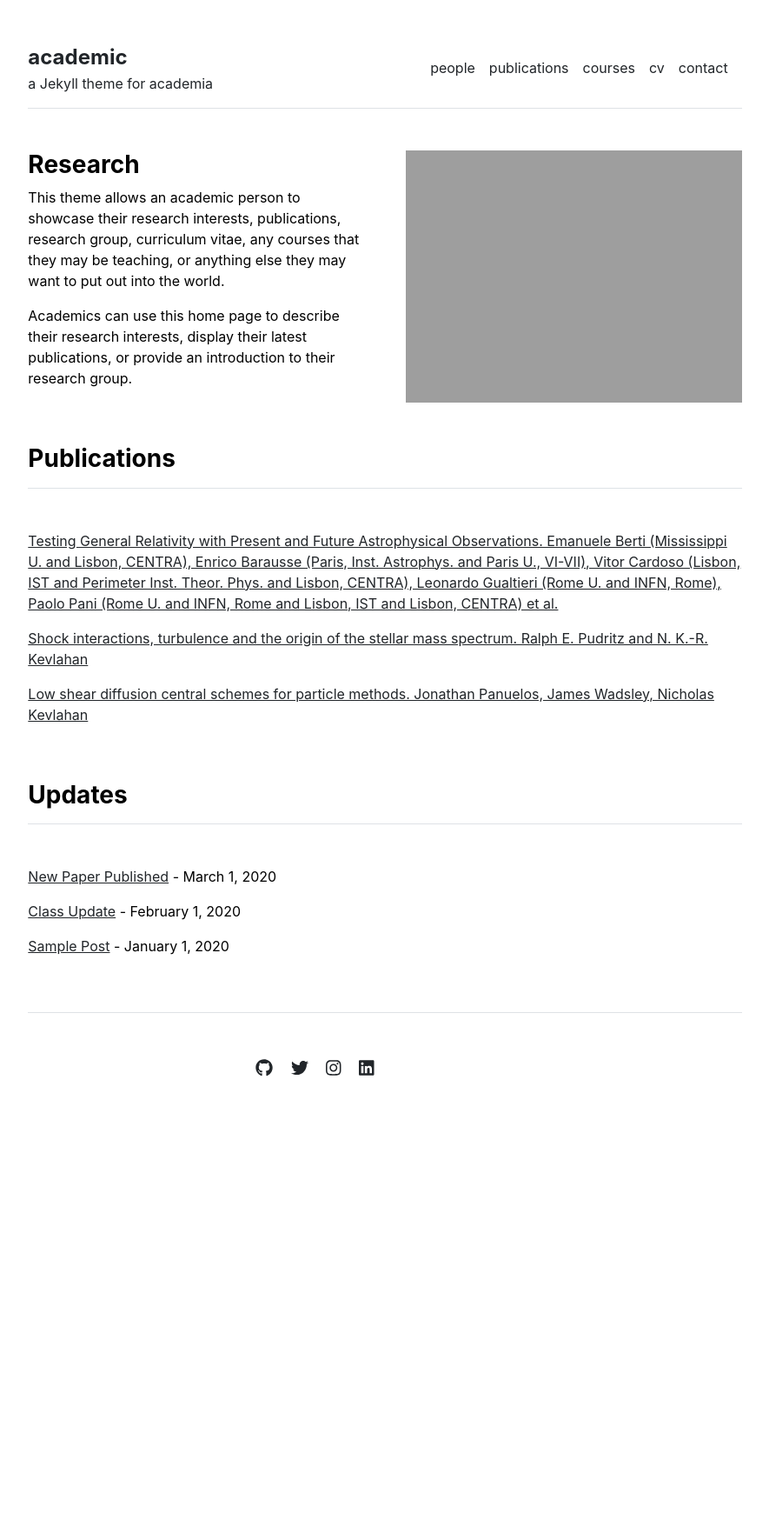
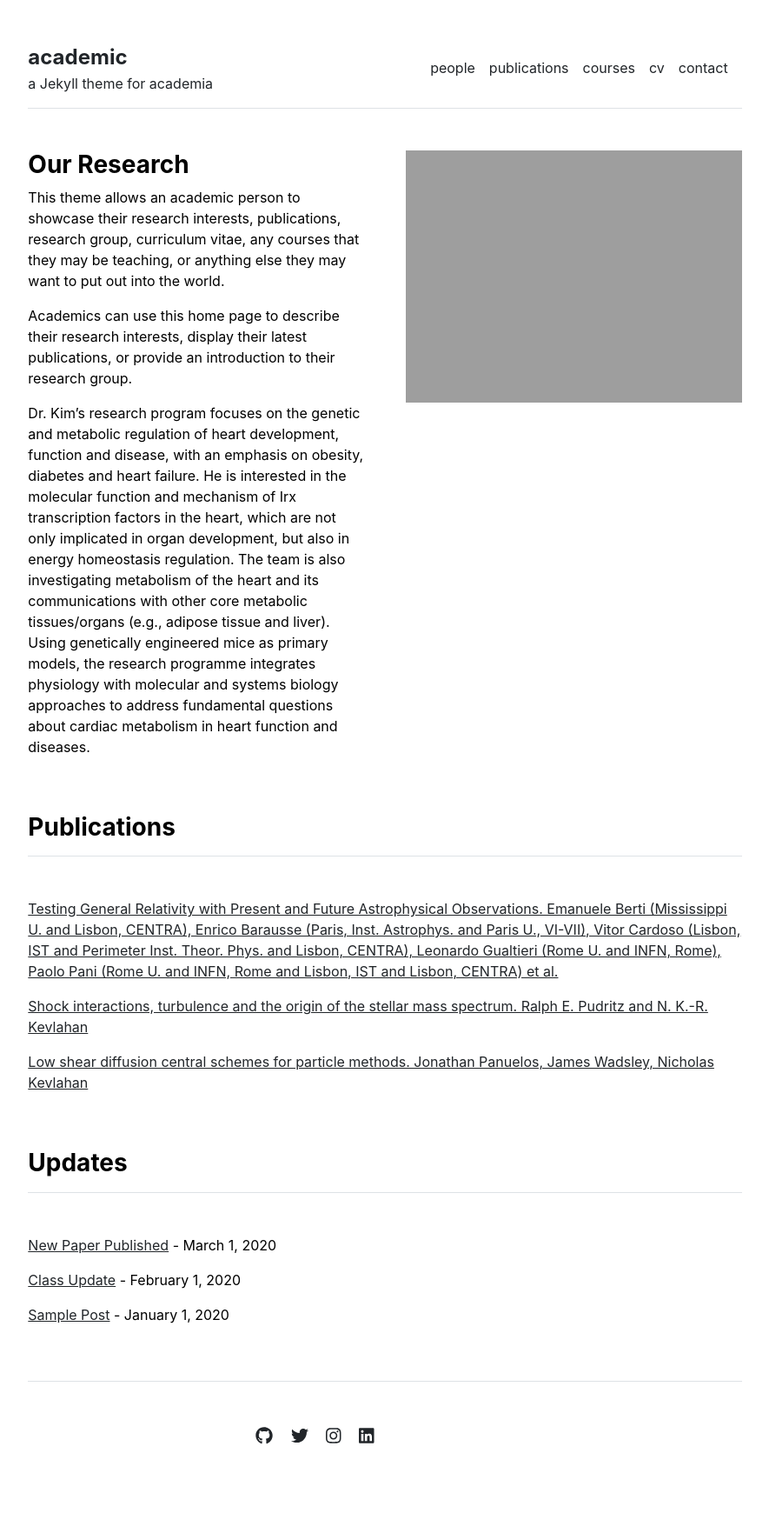
Before and after one commit to hankimlab/hankimlab.github.io, a Jekyll site: the page built from index.md, in a window 1280 px wide. Shown: the whole page at 87% size, without its empty margins (197-1082 px from the left). Built offline with Jekyll 4.4.1, drawn with Linux system fonts in a browser that asks for light colours; before the commit the page ends 1339 px from its top, so only the background shows below that.

Commit message:
Update home.html

```diff
--- a/_layouts/home.html
+++ b/_layouts/home.html
@@ -4,8 +4,11 @@ layout: default
 
 <div class="row g-5 mb-5">
   <div class="col-md-6">
-    <h3 class="fw-bold">Research</h3>
+    <h3 class="fw-bold">Our Research</h3>
     {{ content }}
+    <p>Dr. Kim’s research program focuses on the genetic and metabolic regulation of heart development, function and disease, with an emphasis on obesity, diabetes and heart failure. He is interested in the molecular function and mechanism of Irx transcription factors in the heart, which are not only implicated in organ development, but also in energy homeostasis regulation.
+
+The team is also investigating metabolism of the heart and its communications with other core metabolic tissues/organs (e.g., adipose tissue and liver). Using genetically engineered mice as primary models, the research programme integrates physiology with molecular and systems biology approaches to address fundamental questions about cardiac metabolism in heart function and diseases.</p>
   </div>
   <div class="col-md-6">
     <img src="{{ site.github.url }}/assets/img/home.jpg" alt="Home" width="100%">
```
